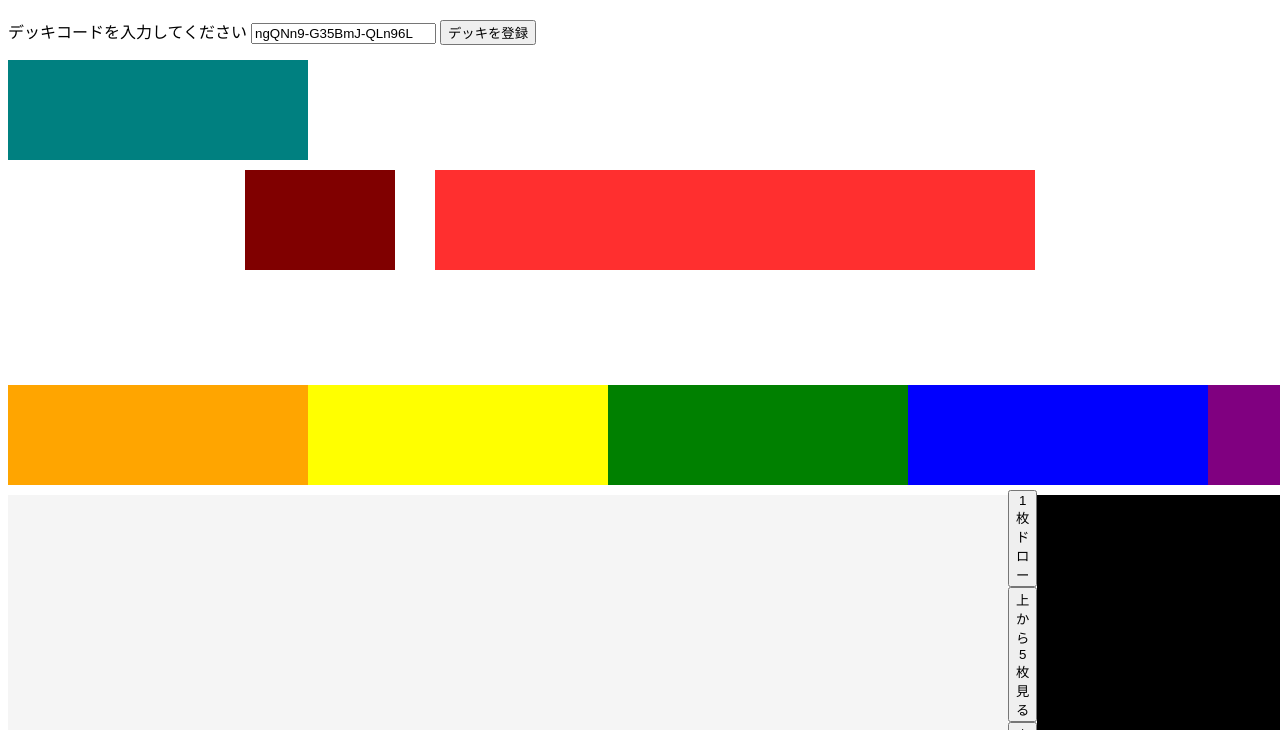
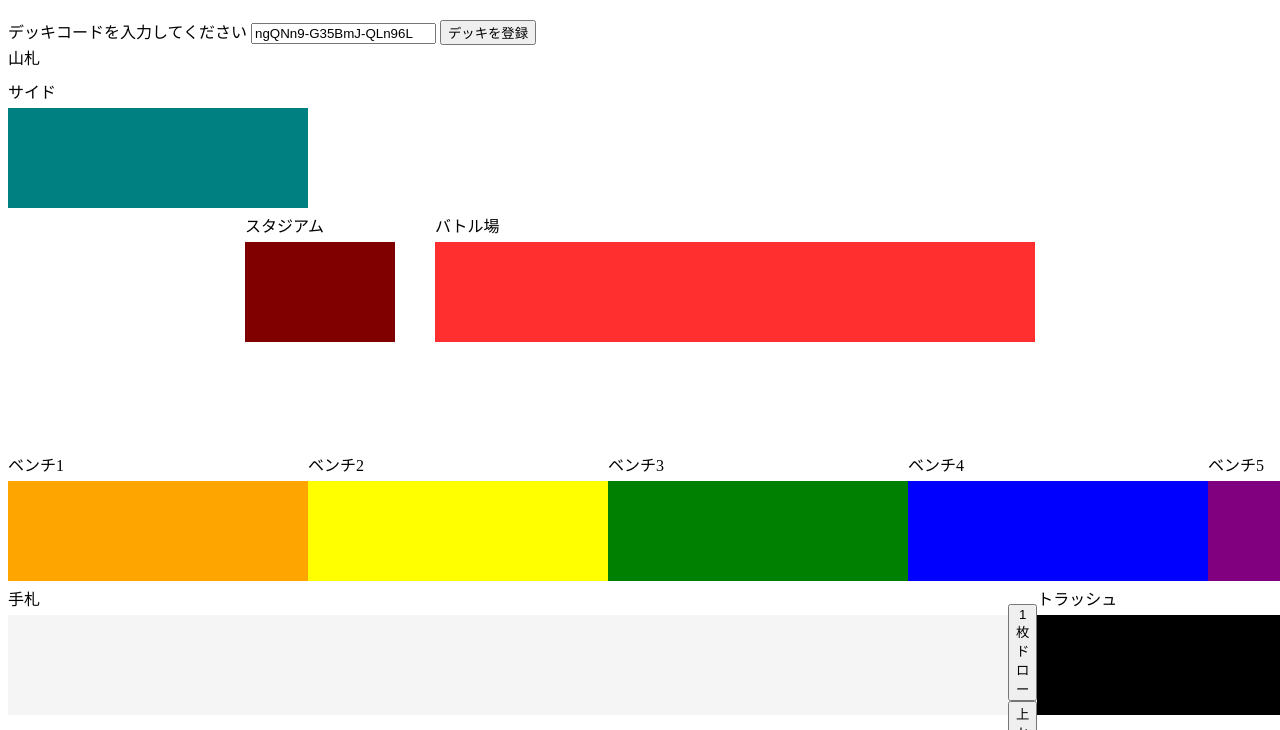
Before and after one commit to felix919/FutariMawashiOnline, a plain HTML site: page index.html in a window 1280 px wide. Shown: the part 70-800 px from the top of the page. Drawn offline with nearby package versions, Linux system fonts and the light colour scheme.

Commit message:
各エリアにタイトルを追加

```diff
--- a/css/style.css
+++ b/css/style.css
@@ -15,6 +15,10 @@ h1 {
 
 #preText {
     background-color: yellow;
+}
+
+.titleAndArea {
+    display: table;
 }
 
 /*山札の設定*/
@@ -44,7 +48,6 @@ h1 {
 /*サイド設定*/
 .sideArea {
     display: table-cell;
-    display: flex;
     justify-content: start;
     margin-top: 5px;
     min-height: 100px;
--- a/index.html
+++ b/index.html
@@ -264,47 +264,83 @@
     <label for="inputDeckCode">デッキコードを入力してください</label>
     <input type="text" id="deckCode" value="ngQNn9-G35BmJ-QLn96L">
     <input type="button" id="getDeckCode" value="デッキを登録">
+    <div class="titleAndArea">
+        <label>山札</label><br>
         <ul id="deck" class="deckList">
         </ul>
+    </div>
     <div class="playArea">
-        <div class="sideArea">
+        <div class="sideArea titleAndArea">
+            <label>サイド</label><br>
             <ul id="side" class="sideList">
             </ul>
         </div>
         <div class="battleArea">
+            <div class="titleAndArea">
+                <label>スタジアム</label><br>
                 <ul id="stadium" class="stadiumList">
                 </ul>
+            </div>
+            <div class="titleAndArea">
+                <label>バトル場</label><br>
                 <ul id="battle" class="battleList">
                 </ul>
+            </div>
         </div>
         <div class="nullArea">
         </div>
         <div class="benchArea">
+            <div class="titleAndArea">
+                <label>ベンチ1</label><br>
                 <ul id="bench1" class="bench">
                 </ul>
+            </div>
+            <div class="titleAndArea">
+                <label>ベンチ2</label><br>
                 <ul id="bench2" class="bench">
                 </ul>
+            </div>
+            <div class="titleAndArea">
+                <label>ベンチ3</label><br>
                 <ul id="bench3" class="bench">
                 </ul>
+            </div>
+            <div class="titleAndArea">
+                <label>ベンチ4</label><br>
                 <ul id="bench4" class="bench">
                 </ul>
+            </div>
+            <div class="titleAndArea">
+                <label>ベンチ5</label><br>
                 <ul id="bench5" class="bench">
                 </ul>
             </div>
         </div>
+    </div>
     <div class="handAndTrashAndLostzoneArea">
+
+        <div class="titleAndArea">
+            <label>手札</label><br>
             <ul id="hand" class="handList">
             </ul>
+        </div>
         <div class="buttonArea">
+            <label></label><br>
             <button type="button" id="draw" class="handButton">1枚ドロー</button>
             <button type="button" id="topFive" class="handButton">上から5枚見る</button>
             <button type="button" id="checkDeck" class="handButton">山札を見る</button>
             <button type="button" id="marry" class="handButton">マリィ</button>
         </div>
+        <div class="titleAndArea">
+            <label>トラッシュ</label><br>
             <ul id="trash" class="otherList">
             </ul>
+        </div>
+        <div class="titleAndArea">
+            <label>ロストゾーン</label><br>
             <ul id="lostzone" class="otherList">
             </ul>
+        </div>
     </div>
 
 </body>
```
Lines whose indentation alone changed are shown as unchanged.
